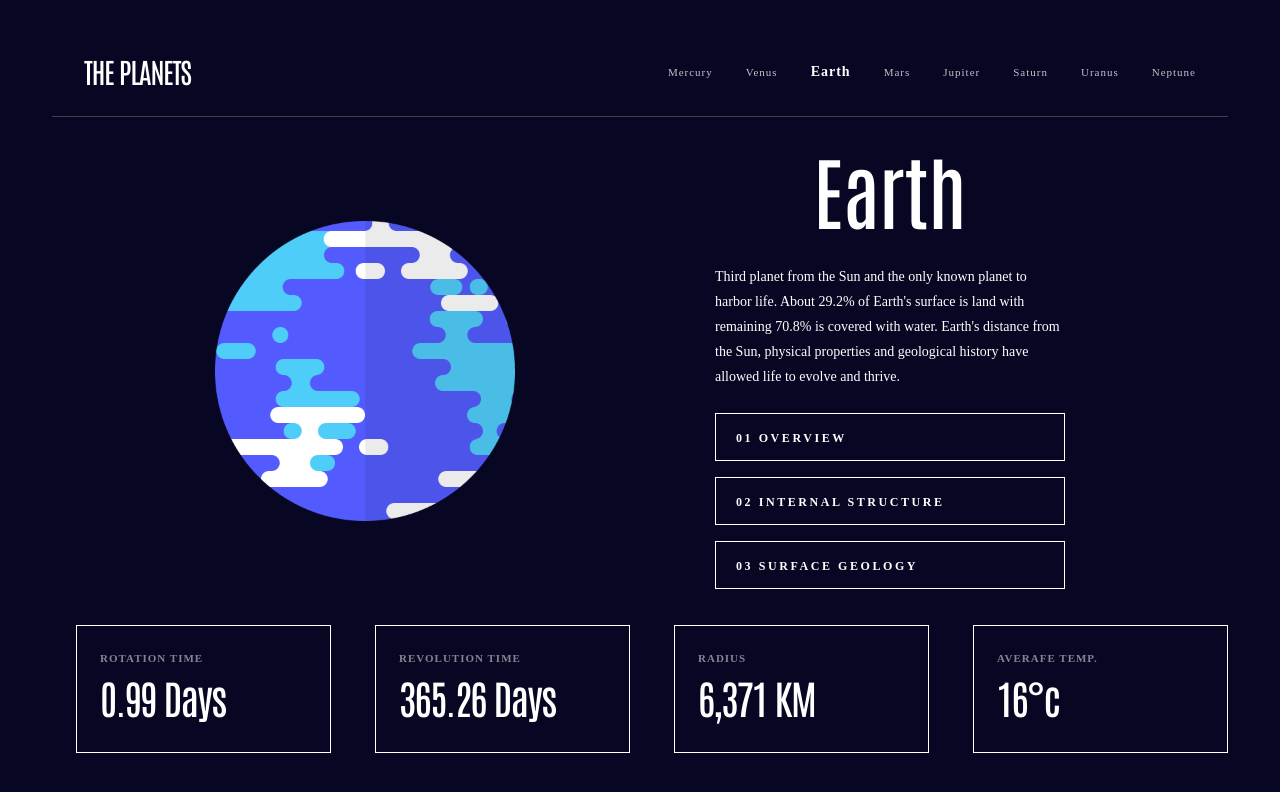
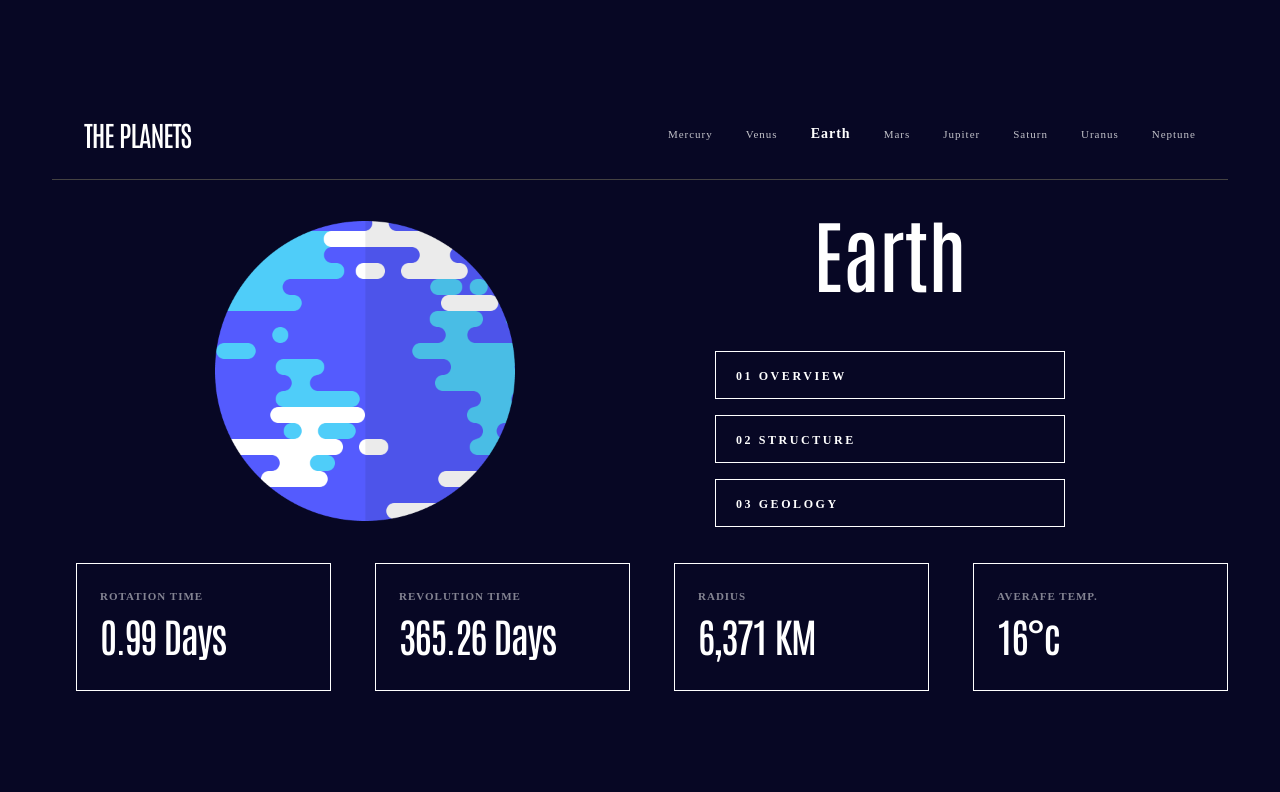
Before and after one commit to beqatsk/planets-fact-site, a React (Vite) app: page /Earth in a window 1280 px wide. Shown: the top 792 px of the page. Built offline with nearby package versions, Linux system fonts and the light colour scheme.

Commit message:
add content change for useState

```diff
--- a/src/components/Planet.tsx
+++ b/src/components/Planet.tsx
@@ -1,16 +1,37 @@
 import data from "../data.json";
 import styled from "styled-components";
 import { useParams } from "react-router";
+import { useState } from "react";
 
 export default function Planet() {
-  const results = [
-    "01 OVERVIEW",
-    "02 INTERNAL STRUCTURE",
-    "03 SURFACE GEOLOGY",
-  ];
+  //   const results = [
+  //     "01 OVERVIEW",
+  //     "02 INTERNAL STRUCTURE",
+  //     "03 SURFACE GEOLOGY",
+  //   ];
+  const [overview, setOverview] = useState<boolean>(true);
+  const [structure, setStructure] = useState<boolean>(false);
+  const [geology, setGeology] = useState<boolean>(false);
+
   const params = useParams();
   const planetName = params.planet;
   const planetObj = data.find((item) => item.name === planetName);
+  const handleClick = () => {
+    setOverview(!overview);
+    setStructure(false);
+    setGeology(false);
+  };
+  const handleClickStr = () => {
+    setStructure(!structure);
+    setOverview(true);
+    setGeology(false);
+  };
+  const handleClickGeo = () => {
+    setGeology(!geology);
+    setOverview(true);
+    setStructure(false);
+  };
+
   return (
     <>
       <Container>
@@ -19,13 +40,24 @@ export default function Planet() {
           alt="planets"
           style={{ width: "300px", height: "300px" }}
         />
-
         <ConatinerSide>
           <PlanetName>{planetObj?.name}</PlanetName>
-          <PlanetTitle>{planetObj?.overview.content}</PlanetTitle>
-          {results.map((item) => {
-            return <PlanetContent>{item}</PlanetContent>;
-          })}
+          <PlanetTitle
+            overview={overview}
+            structure={structure}
+            geology={geology}
+          >
+            {overview ? "" : planetObj?.overview.content}
+            {structure ? planetObj?.structure.content : ""}
+            {geology ? planetObj?.geology.content : ""}
+          </PlanetTitle>
+
+          {/* {results.map((item, index) => {
+            return <PlanetContent key={index}>{item}</PlanetContent>;
+          })} */}
+          <PlanetContent onClick={handleClick}>01 OVERVIEW</PlanetContent>
+          <PlanetContent onClick={handleClickStr}>02 STRUCTURE</PlanetContent>
+          <PlanetContent onClick={handleClickGeo}>03 GEOLOGY</PlanetContent>
         </ConatinerSide>
       </Container>
       <InfoCardWrapper>
@@ -70,7 +102,11 @@ const PlanetName = styled.h1`
   font-weight: 500;
   color: white;
 `;
-const PlanetTitle = styled.p`
+const PlanetTitle = styled.p<{
+  overview: boolean;
+  structure: boolean;
+  geology: boolean;
+}>`
   max-width: 350px;
   font-family: Spartan;
   font-size: 14px;
```
Also changed, not shown: public/images/Mercure-part.png (deleted).
